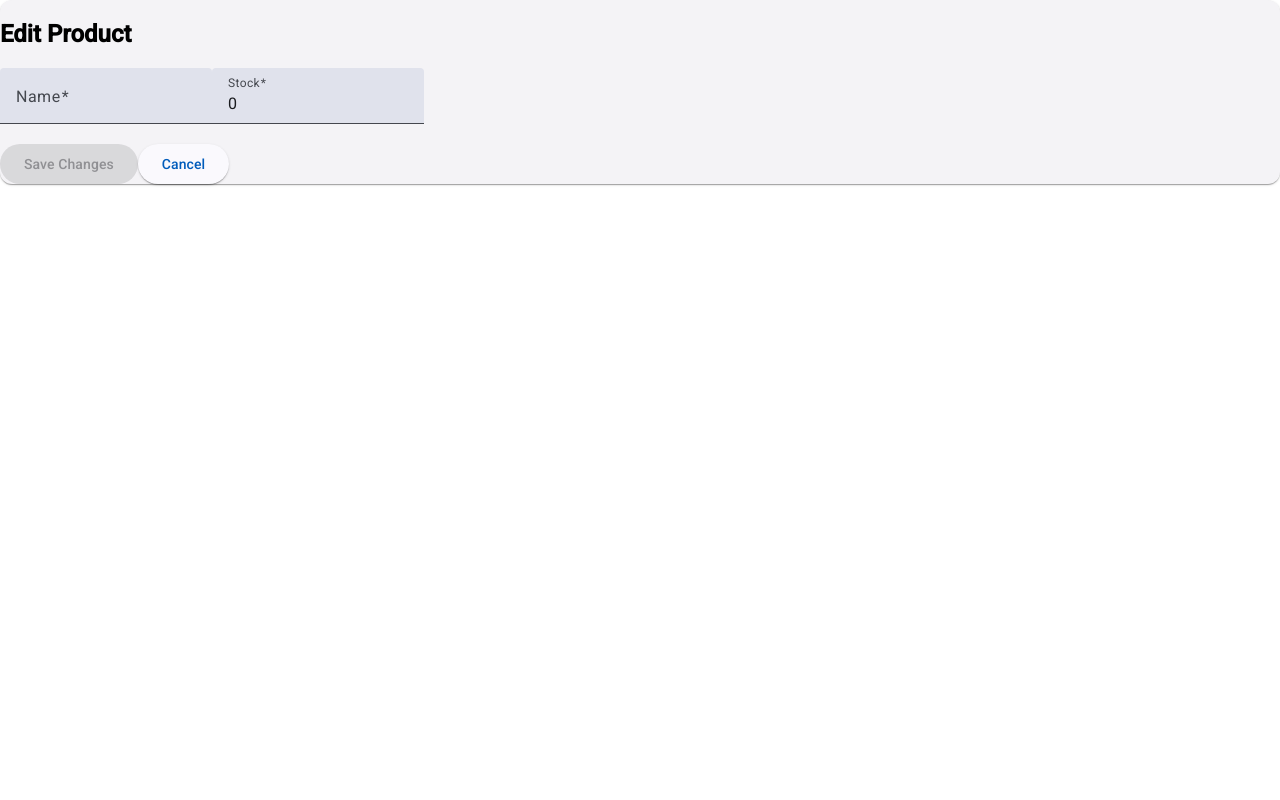
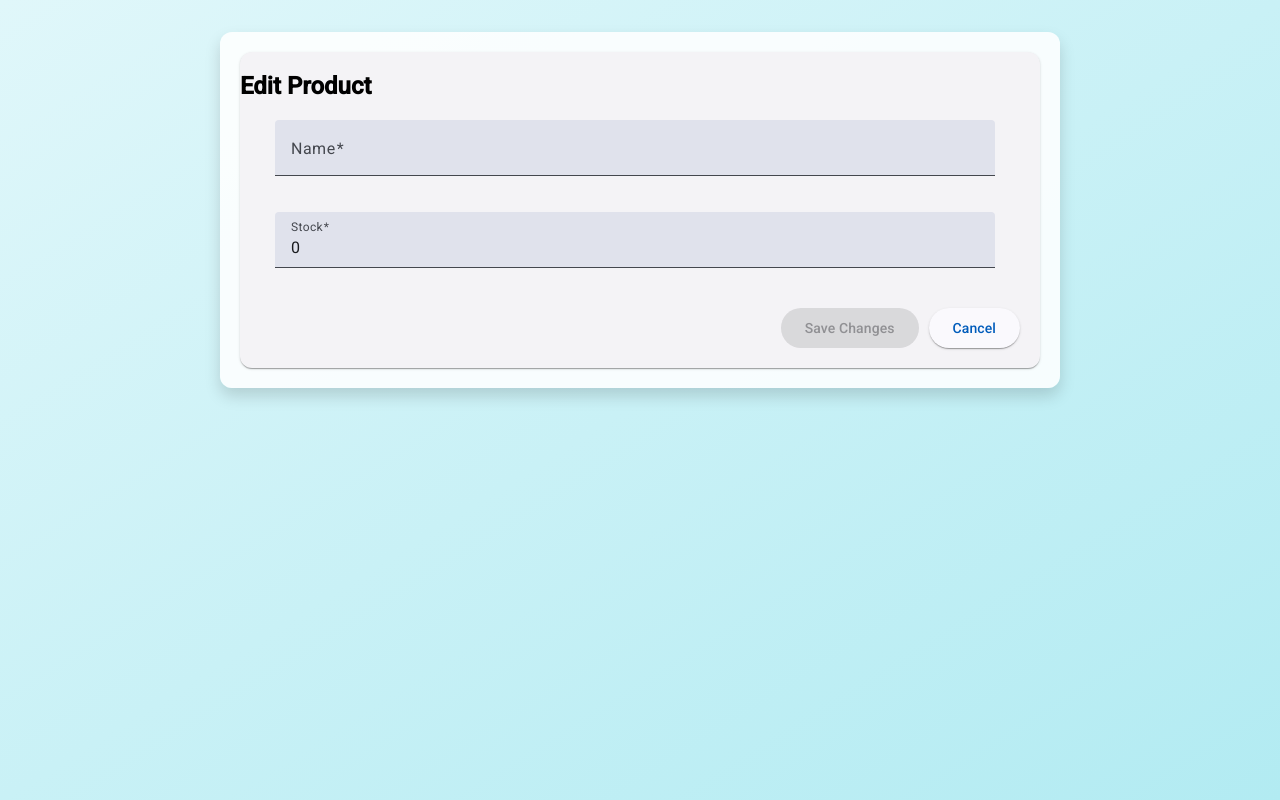
Before and after one commit to Soel-Attala/ProductApp-Frontend, an Angular app in the folder ProductApp-Front/: page /products/edit/1 in a window 1280 px wide. Built offline with nearby package versions, Linux system fonts and the light colour scheme; no server answers.

Commit message:
endig delete and update functions, fixing css to getting a more friendly interface

```diff
--- a/ProductApp-Front/src/app/app.css
+++ b/ProductApp-Front/src/app/app.css
@@ -0,0 +1,23 @@
+
+.main {
+    width: 100%;
+    min-height: 100vh;
+    display: flex;
+    justify-content: center;
+    align-items: flex-start;
+    padding: 2rem;
+    box-sizing: border-box;
+    position: relative;
+    background: linear-gradient(to bottom right, #e0f7fa, #b2ebf2);
+}
+
+
+.content {
+    width: 100%;
+    max-width: 800px;
+    margin: 0 auto;
+    padding: 20px;
+    border-radius: 12px;
+    box-shadow: 0 8px 16px rgba(0, 0, 0, 0.15);
+    background-color: #ffffffdd;
+}
--- a/ProductApp-Front/src/app/products/components/confirmation-dialog/confirmation-dialog.html
+++ b/ProductApp-Front/src/app/products/components/confirmation-dialog/confirmation-dialog.html
@@ -1 +1,5 @@
-<p>confirmation-dialog works!</p>
+<h2 mat-dialog-title>Are you sure you want to delete this product?</h2>
+<mat-dialog-actions aligns ="ends">
+<button mat-raised-button (click)="onCancel()">Cancel</button>
+<button mat-flat-button color="warn" (click)="onConfirm()">Delete</button>
+</mat-dialog-actions>
--- a/ProductApp-Front/src/app/products/components/confirmation-dialog/confirmation-dialog.ts
+++ b/ProductApp-Front/src/app/products/components/confirmation-dialog/confirmation-dialog.ts
@@ -1,11 +1,22 @@
-import { Component } from '@angular/core';
+import { CommonModule } from '@angular/common';
+import { Component, inject } from '@angular/core';
+import { MatButtonModule } from '@angular/material/button';
+import { MatDialogModule, MatDialogRef } from '@angular/material/dialog';
 
 @Component({
   selector: 'app-confirmation-dialog',
-  imports: [],
+  imports: [CommonModule, MatDialogModule,MatButtonModule],
   templateUrl: './confirmation-dialog.html',
   styleUrl: './confirmation-dialog.css'
 })
 export class ConfirmationDialog {
+  readonly dialogRef = inject(MatDialogRef<ConfirmationDialog>);
 
+  onCancel():void{
+    this.dialogRef.close(false);
+  }
+
+  onConfirm():void{
+    this.dialogRef.close(true);
+  }
 }
--- a/ProductApp-Front/src/app/products/components/product-form/product-form.css
+++ b/ProductApp-Front/src/app/products/components/product-form/product-form.css
@@ -0,0 +1,21 @@
+mat-form-field {
+    display: block;
+    width: 90%;
+    margin-bottom: 16px;
+    margin-left: 35px;
+}
+
+/* Botones del formulario */
+.form-actions {
+    display: flex;
+    justify-content: flex-end;
+    gap: 10px;
+    margin: 20px;
+}
+
+/* Estilo opcional interno del contenedor del form si querés un fondo */
+.product-form-container {
+    background-color: #f4fcff;
+    padding: 20px;
+    border-radius: 12px;
+}
--- a/ProductApp-Front/src/app/products/components/product-form/product-form.html
+++ b/ProductApp-Front/src/app/products/components/product-form/product-form.html
@@ -3,7 +3,7 @@
 
   <form [formGroup]="productForm" (ngSubmit)="onSubmit()">
 
-    <mat-form-field class="full-width">
+    <mat-form-field appearance="fill" class="full-width">
       <mat-label>Name</mat-label>
       <input matInput formControlName="name" required />
       <mat-error *ngIf="productForm.get('name')?.invalid">
@@ -11,7 +11,7 @@
       </mat-error>
     </mat-form-field>
 
-    <mat-form-field class="full-width">
+    <mat-form-field appearance="fill" class="full-width">
       <mat-label>Stock</mat-label>
       <input matInput type="number" formControlName="stock" required />
       <mat-error *ngIf="productForm.get('stock')?.invalid">
--- a/ProductApp-Front/src/app/products/components/product-form/product-form.ts
+++ b/ProductApp-Front/src/app/products/components/product-form/product-form.ts
@@ -74,11 +74,13 @@ export class ProductForm {
         },
         error: (err) => console.error(err)
       });
+
+
     } else {
       delete productData.id;
       this.productService.createProducts(productData).subscribe({
-        next: () => {
-          this.snackBar.open('Product created successfully', 'Close', {
+        next: ()=>{
+          this.snackBar.open('Product load succsessfully!', 'Close',{
             duration: 3000
           });
           this.router.navigate(['/']);
--- a/ProductApp-Front/src/app/products/components/product-list/product-list.css
+++ b/ProductApp-Front/src/app/products/components/product-list/product-list.css
@@ -0,0 +1,36 @@
+table {
+    width: 100%;
+    background-color: #f1fafe; /* fondo celeste muy claro para la tabla */
+    border-radius: 6px;
+    overflow: hidden;
+    border-collapse: collapse;
+}
+
+/* Encabezados */
+th {
+    background-color: #b2ebf2;
+    color: #003344;
+    padding: 12px;
+    text-align: left;
+}
+
+/* Celdas */
+td {
+    padding: 10px;
+    border-top: 1px solid #ccc;
+}
+
+/* Botones Edit/Delete */
+button {
+    background-color: #03a9f4;
+    color: white;
+    border: none;
+    padding: 6px 12px;
+    border-radius: 20px;
+    cursor: pointer;
+    transition: background-color 0.3s;
+}
+
+button:hover {
+    background-color: #00a6ff;
+}
--- a/ProductApp-Front/src/app/products/components/product-list/product-list.ts
+++ b/ProductApp-Front/src/app/products/components/product-list/product-list.ts
@@ -6,15 +6,20 @@ import { MatTableDataSource, MatTableModule } from '@angular/material/table';
 import { MatPaginator, MatPaginatorModule } from '@angular/material/paginator';
 import { CommonModule } from '@angular/common';
 import { Router } from '@angular/router';
+import { ConfirmationDialog } from '../confirmation-dialog/confirmation-dialog';
+import { MatDialog, MatDialogModule } from '@angular/material/dialog';
+import { MatSnackBar } from '@angular/material/snack-bar';
 @Component({
   selector: 'app-product-list',
-  imports: [CommonModule,MatTableModule,MatPaginatorModule, MatButtonModule],
+  imports: [CommonModule,MatTableModule,MatPaginatorModule, MatButtonModule, MatDialogModule],
   templateUrl: './product-list.html',
   styleUrl: './product-list.css'
 })
 export class ProductList implements OnInit{
+private dialog = inject(MatDialog);
 private router = inject(Router);
 private productService = inject(ProductService);
+private snackBar = inject(MatSnackBar);
 @ViewChild(MatPaginator) paginator!: MatPaginator;
 
 products: WritableSignal<Product[]> = signal<Product[]>([]);
@@ -60,7 +65,23 @@ const path = id? `/products/edit/${id}` : '/products/new';
 this.router.navigate([path]);
 }
 
-deleteProduct(id?:number){
+deleteProduct(id:number){
+
+  const dialogRef = this.dialog.open(ConfirmationDialog);
+  dialogRef.afterClosed().subscribe((result)=>{
+    if(result){
+      this.productService.deleteProduct(id).subscribe(()=>{
+        const updateProducts = this.products().filter((product)=>product.id !== id);
+        this.products.set(updateProducts);
+        this.updateTableData();
+
+
+          this.snackBar.open('Product deleted succsessfully!', 'Close',{
+            duration: 3000
+          });
+      });
+    }
+  })
 
 }
 }
--- a/ProductApp-Front/src/app/services/product.service.ts
+++ b/ProductApp-Front/src/app/services/product.service.ts
@@ -24,8 +24,8 @@ export class ProductService {
     return this.http.post<Product>(this.apiUrl, product);
   }
 
-  updateProduct(id: number, product: Partial<Product>): Observable<Product>{
-    return this.http.post<Product>(`${this.apiUrl}/${id}`,product);
+  updateProduct(id:number, product:Partial<Product>): Observable<Product>{
+    return this.http.put<Product>(`${this.apiUrl}/${id}`,product);
   }
 
   deleteProduct(id:number):Observable<void>{
```
